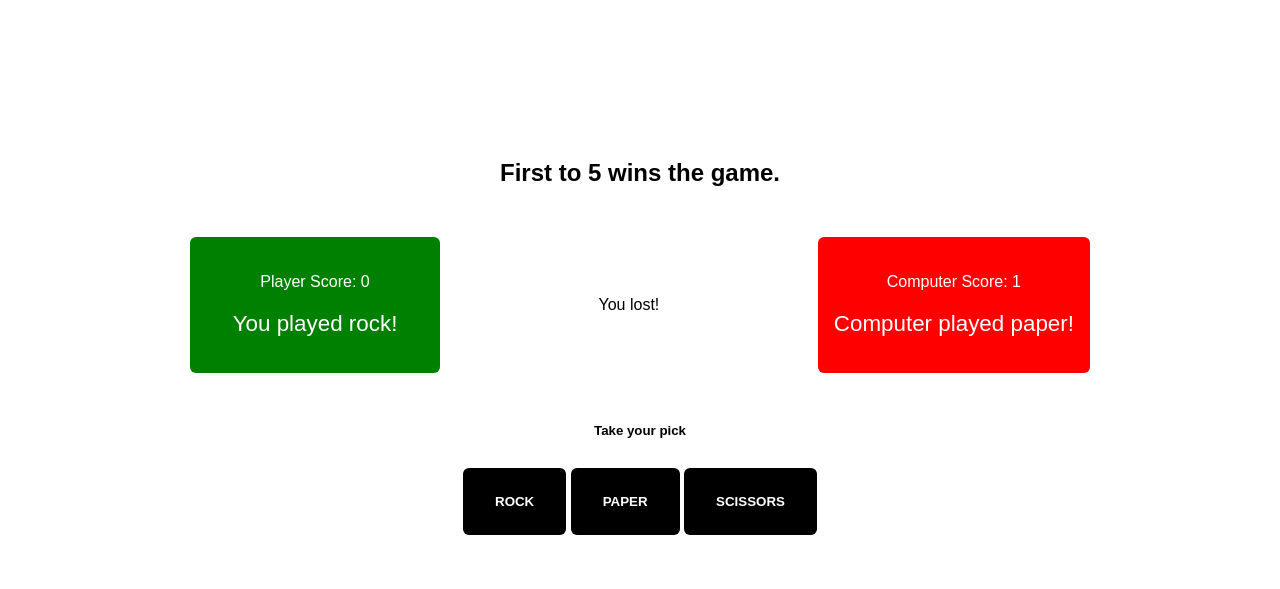
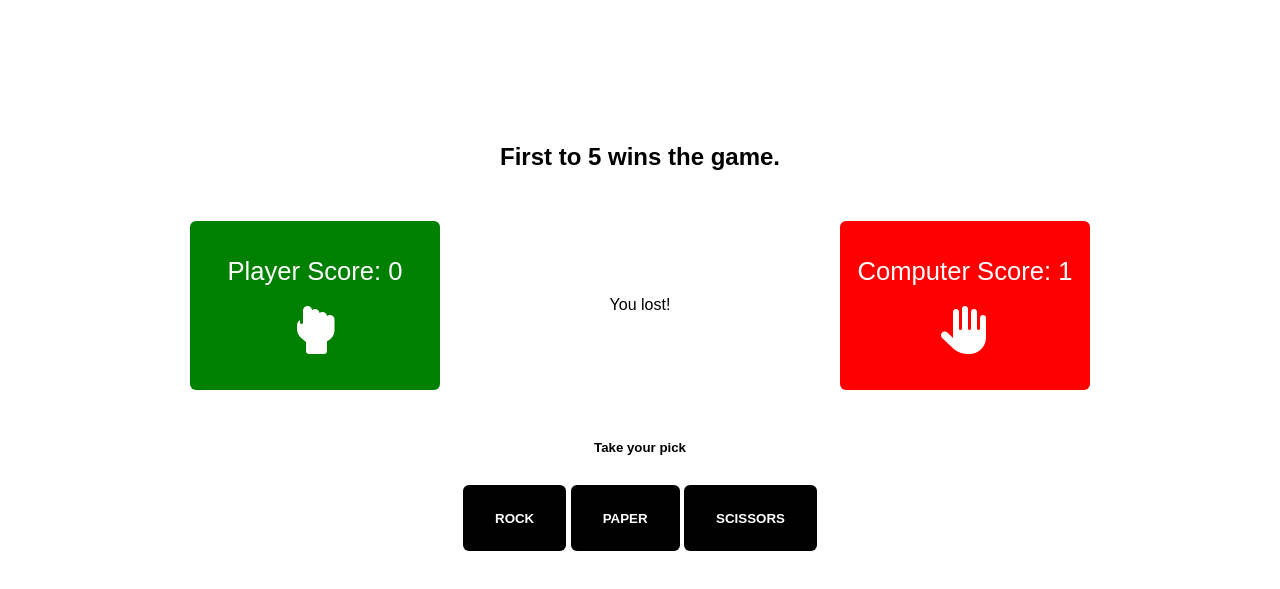
Before and after one commit to ABaker14791/Rock-Paper-Scissors-JS, a plain HTML site: page index.html in a window 1280 px wide. Both pictures are taken after a click on the button "ROCK". Shown: the part 103-692 px from the top of the page. Drawn offline with Linux system fonts and the light colour scheme.

Commit message:
added icons to display the user pick

```diff
--- a/index.html
+++ b/index.html
@@ -5,6 +5,10 @@
     <meta http-equiv="X-UA-Compatible" content="IE=edge" />
     <meta name="viewport" content="width=device-width, initial-scale=1.0" />
     <link rel="stylesheet" href="style.css" />
+    <script
+      src="https://kit.fontawesome.com/8ce5f88f6c.js"
+      crossorigin="anonymous"
+    ></script>
     <title>Os and Xs'</title>
   </head>
   <body>
@@ -19,7 +23,7 @@
       <div class="game-info">
         <div class="player">
           <p id="playerPoints">Player Score: 0</p>
-          <p id="playerSign">?</p>
+          <i id="playerSign" class="fa-solid fa-question"></i>
         </div>
 
         <div class="score-announcement">
@@ -29,7 +33,7 @@
         <div class="computer">
           <p id="computerPoints">Computer Score: 0</p>
 
-          <p id="computerSign">?</p>
+          <i id="computerSign" class="fa-solid fa-question"></i>
         </div>
       </div>
 
--- a/main.js
+++ b/main.js
@@ -62,8 +62,21 @@ function handleClick(playerSelection) {
   playRound(playerSelection, computerSelection);
   updateScore();
 
-  playerSign.textContent = `You played ${playerSelection}!`;
-  computerSign.textContent = `Computer played ${computerSelection}!`;
+  if (playerSelection === "rock") {
+    playerSign.setAttribute("class", "fa-solid fa-hand-back-fist");
+  } else if (playerSelection === "paper") {
+    playerSign.setAttribute("class", "fa-solid fa-hand");
+  } else {
+    playerSign.setAttribute("class", "fa-solid fa-hand-scissors");
+  }
+
+  if (computerSelection === "rock") {
+    computerSign.setAttribute("class", "fa-solid fa-hand-back-fist");
+  } else if (computerSelection === "paper") {
+    computerSign.setAttribute("class", "fa-solid fa-hand");
+  } else {
+    computerSign.setAttribute("class", "fa-solid fa-hand-scissors");
+  }
 }
 
 function updateScore() {
--- a/style.css
+++ b/style.css
@@ -54,7 +54,6 @@ header {
   text-transform: uppercase;
   font-weight: bold;
   cursor: pointer;
-  /* margin: 0 20px; */
   border: none;
   border-radius: 6px;
 }
@@ -80,8 +79,12 @@ header {
   text-align: center;
 }
 
+.player i {
+  font-size: 3rem;
+}
+
 #playerPoints {
-  font-size: 1rem;
+  font-size: 1.6rem;
 }
 
 .score-announcement {
@@ -104,8 +107,12 @@ header {
   text-align: center;
 }
 
+.computer i {
+  font-size: 3rem;
+}
+
 #computerPoints {
-  font-size: 1rem;
+  font-size: 1.6rem;
 }
 
 /* End game modal styles */
```
